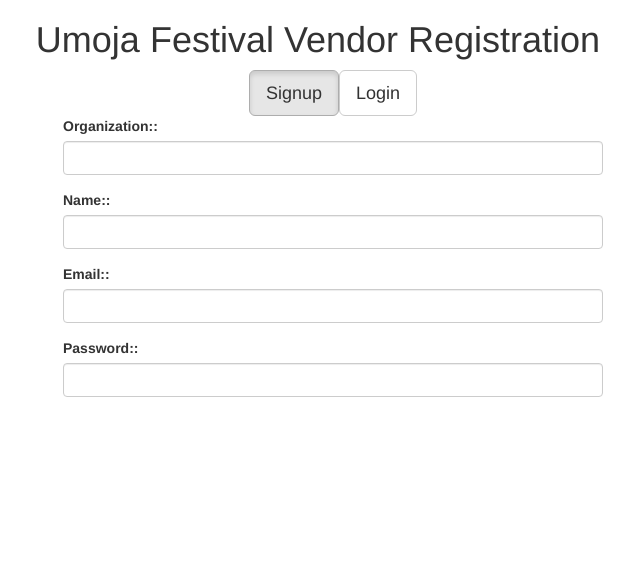
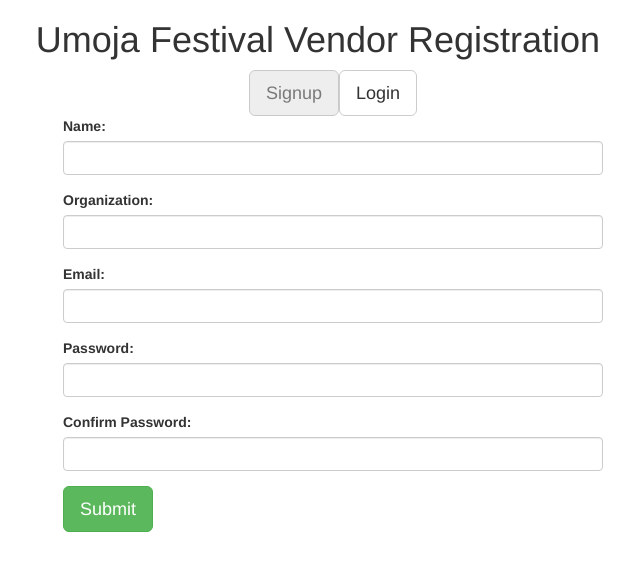
Before and after one commit to nicosesma/umoja, a React app: page / in a window 1280 px wide. Shown: the top 570 px of the page, without its empty margins (322-962 px from the left). Built offline with nearby package versions, Linux system fonts and the light colour scheme; no server answers.

Commit message:
WIP wip changes auth to vendor_map

```diff
--- a/client/components/AuthForm.js
+++ b/client/components/AuthForm.js
@@ -10,68 +10,149 @@ class AuthForm extends Component {
   constructor() {
     super()
     this.state = {
-      user_login: false
+      user_login: false,
+      email: '',
+      name: '',
+      password: '',
+      confirm_password: '',
+      organization: ''
     }
+
+    this.onFormSubmit = this.onFormSubmit.bind(this)
     this.switchFormOptions = this.switchFormOptions.bind(this)
+    this.updateInput = this.updateInput.bind(this)
+  }
+
+  onFormSubmit(event) {
+    event.preventDefault()
+    const {user_login, email, name, password, confirm_password, organization} = this.state
+
+    if (user_login) {
+      const loginAttributes = {
+        email,
+        password
+      }
+
+      return $.ajax({
+        method: 'POST',
+        url: '/',
+        contentType: 'application/json; charset=utf-8',
+        dataType: 'json',
+        data: JSON.stringify(loginAttributes)
+      }).then(result => {
+        console.log('result Login API', result)
+        window.location = '/map'
+      })
+    } else if (!user_login) {
+      const signupAttributes = {
+        email,
+        name,
+        password,
+        organization
+      }
+
+      if (password === confirm_password) {
+        return $.ajax({
+          method: 'POST',
+          url: '/create_user',
+          contentType: 'application/json; charset=utf-8',
+          dataType: 'json',
+          data: JSON.stringify(signupAttributes)
+        }).then(result => {
+          console.log('result Signup API', result)
+          window.location = '/map'
+        })
+      }
+    }
   }
 
   switchFormOptions(event) {
-    console.log("in switchFormOptions")
     event.preventDefault()
     this.setState({
       user_login: !this.state.user_login
     })
   }
 
+  updateInput(event, context) {
+    event.preventDefault()
+    if (context === 'name') {
+      this.setState({
+        name: event.target.value
+      })
+    }
+    if (context === 'organization') {
+      this.setState({
+        organization: event.target.value
+      })
+    }
+    if (context === 'email') {
+      this.setState({
+        email: event.target.value
+      })
+    }
+    if (context === 'password') {
+      this.setState({
+        password: event.target.value
+      })
+    }
+    if (context === 'confirm_password') {
+      this.setState({
+        confirm_password: event.target.value
+      })
+    }
+  }
+
   render() {
-    console.log('this.state AuthForm', this.state)
+    // console.log('this.state AuthForm', this.state)
 
     return <div className='container'>
       <div className="col-sm-6 col-sm-offset-3">
-        <FormOptions user_login={this.state.user_login} onClick={this.switchFormOptions} />
-        {
-          this.state.user_login
-            ? <LoginForm />
-            : <SignupForm />
-        }
+        <SwitchFormButtons user_login={this.state.user_login} onClick={this.switchFormOptions} />
+        <RegistrationForm user_login={this.state.user_login} updateInput={this.updateInput} attributes={this.state} onSubmit={this.onFormSubmit} />
       </div>
     </div>
   }
 }
 
-const LoginForm = props => {
+const RegistrationForm = props => {
+  const {user_login, onSubmit, updateInput, attributes} = props
   return <form>
-    <FormGroup label={'Email'} />
-    <FormGroup label={'Password'} />
-  </form>
-}
-
-const SignupForm = props => {
-  return <form>
-    <FormGroup label={'Organization:'} />
-    <FormGroup label={'Name:'} />
-    <FormGroup label={'Email:'} />
-    <FormGroup label={'Password:'} />
+    {
+      !user_login
+        ? [
+          <FormGroup key={0} label={'Name'} context={'name'} value={attributes.name} updateInput={updateInput} />,
+          <FormGroup key={1} label={'Organization'} context={'organization'} value={attributes.organization} updateInput={updateInput} />
+        ]
+        : null
+    }
+    <FormGroup label={'Email'} context={'email'} value={attributes.email} updateInput={updateInput} />
+    <FormGroup label={'Password'} password_type={true} context={'password'} value={attributes.password} updateInput={updateInput} />
+    {
+      !user_login
+        ? <FormGroup label={'Confirm Password'} password_type={true} context={'confirm_password'} value={attributes.confirm_password} updateInput={updateInput} />
+        : null
+    }
+    <button className='btn btn-lg btn-success' onClick={e => onSubmit(e)}>Submit</button>
   </form>
 }
 
 const FormGroup = props => {
+  const {label, context, password_type, updateInput} = props
+
   return <div className='form-group'>
-    <label>{`${props.label}:`}</label>
-    <input className='form-control' />
+    <label>{`${label}:`}</label>
+    <input className='form-control' type={password_type ? 'password' : 'text'} onChange={e => updateInput(e, context)} />
   </div>
 }
 
-const FormOptions = props => {
-  console.log('props FormOptions', props)
+const SwitchFormButtons = props => {
   const {user_login, onClick} = props
   const btnClass = 'btn btn-lg btn-default'
   const enabledBtn = `${btnClass} active`
-  // return <h1>Buttons!!!</h1>
 
   return <div className='button-form-options' style={HeaderStyle}>
-    <button className={user_login ? btnClass : enabledBtn} onClick={e => onClick(e)}>Signup</button>
-    <button className={user_login ? enabledBtn : btnClass} onClick={e => onClick(e)}>Login</button>
+    <button className={user_login ? btnClass : enabledBtn} disabled={!user_login} onClick={e => onClick(e)}>Signup</button>
+    <button className={user_login ? enabledBtn : btnClass} disabled={user_login} onClick={e => onClick(e)}>Login</button>
   </div>
 }
 
--- a/client/components/VendorMap.js
+++ b/client/components/VendorMap.js
@@ -14,12 +14,39 @@ class VendorMap extends Component {
   render() {
     console.log('this.props VendorMap Component', this.props)
 
-    return <div>
-      <div className='VendorMap'>
-        Rendering something in Map component
+    return <div className='VendorMap'>
+      <div className='container'>
+        <div className='VendorMapRow'>
+          {renderMapLine(this.props.vendor_map, 0, 11)}
+        </div>
+        <br />
+        <div className='VendorMapRow'>
+          {renderMapLine(this.props.vendor_map, 11, 22)}
+        </div>
+        <div className='VendorMapRow'>
+          {renderMapLine(this.props.vendor_map, 22, 33)}
+        </div>
+        <br />
+        <div className='VendorMapRow'>
+          {renderMapLine(this.props.vendor_map, 33, 44)}
+        </div>
+        <div className='VendorMapRow'>
+          {renderMapLine(this.props.vendor_map, 44, 55)}
+        </div>
       </div>
     </div>
   }
 }
 
+const renderMapLine = (vendor_map, start, end) => {
+  const mapArray = []
+  if (vendor_map) {
+    for (let i = start; i < end; i++) {
+      console.log('vendor_map[i]', vendor_map[i].reserved)
+      mapArray.push(<VendorSpot key={i} reserved={vendor_map[i].reserved} />)
+    }
+  }
+  return mapArray
+}
+
 export default VendorMap
--- a/client/components/VendorSpot.js
+++ b/client/components/VendorSpot.js
@@ -7,8 +7,8 @@ import './stylesheets/Vendors.css'
 // TODO: See how to integrate the reserved property from props with the state
 
 class VendorSpot extends Component {
-  constructor() {
-    super()
+  constructor(props) {
+    super(props)
     this.state = {
       reserved: this.props.reserved
     }
@@ -17,43 +17,32 @@ class VendorSpot extends Component {
 
   clickOnSpot(event) {
     event.preventDefault()
-    const {id, reserved} = this.props
-    // const {reserved} = this.state
+    const {reserved} = this.state
+    // const {id, reserved} = this.props
 
-    const contact_name = 'Nico'
-    const contact_email = 'themail@mail.net'
-    const contact_number = '3105104150'
-    console.log('reserved', reserved)
     if (!reserved) {
-      console.log('reserved in method', reserved)
-      // this.setState({
-      //   reserved: !this.state.reserved
+      this.setState({
+        reserved: !this.state.reserved
+      })
+
+      // return $.ajax({
+      //   method: 'POST',
+      //   url: '/api/reserve',
+      //   contentType: 'application/json; charset=utf-8',
+      //   dataType: 'json',
+      //   data: JSON.stringify({
+      //     id,
+      //     user_id,
+      //     reserved: true
+      //   })
+      // }).then(result => {
+      //   console.log('result', result)
       // })
-
-      return $.ajax({
-        method: 'POST',
-        url: '/api/reserve',
-        contentType: 'application/json; charset=utf-8',
-        dataType: 'json',
-        data: JSON.stringify({
-          id,
-          // contact_name,
-          // contact_email,
-          // contact_number,
-          user_id,
-          reserved: true
-        })
-      }).then(result => {
-        console.log('result', result)
-      })
     }
-
-    return
   }
 
   render() {
-    // console.log('this.props vendorSPOT', this.props)
-    const className = this.props.reserved
+    const className = this.state.reserved
       ? 'reservedSpot'
       : 'availableSpot'
 
--- a/client/components/stylesheets/Vendors.css
+++ b/client/components/stylesheets/Vendors.css
@@ -16,3 +16,8 @@
 .reservedSpot {
   background-color: red;
 }
+
+.VendorMapRow {
+  display: flex;
+  flex-direction: row;
+}
```
Also changed, not shown: 2 other files (tests, documents, lock files or other folders).
